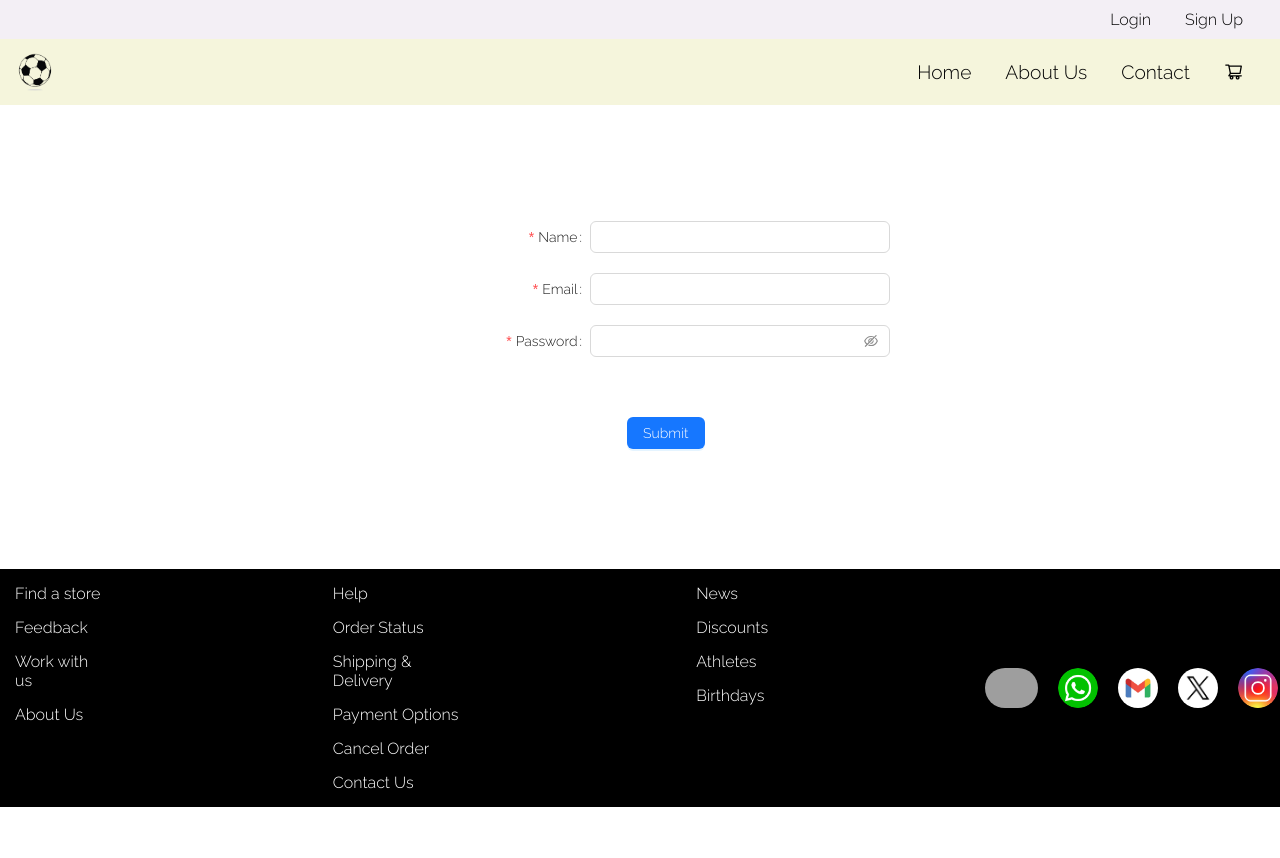
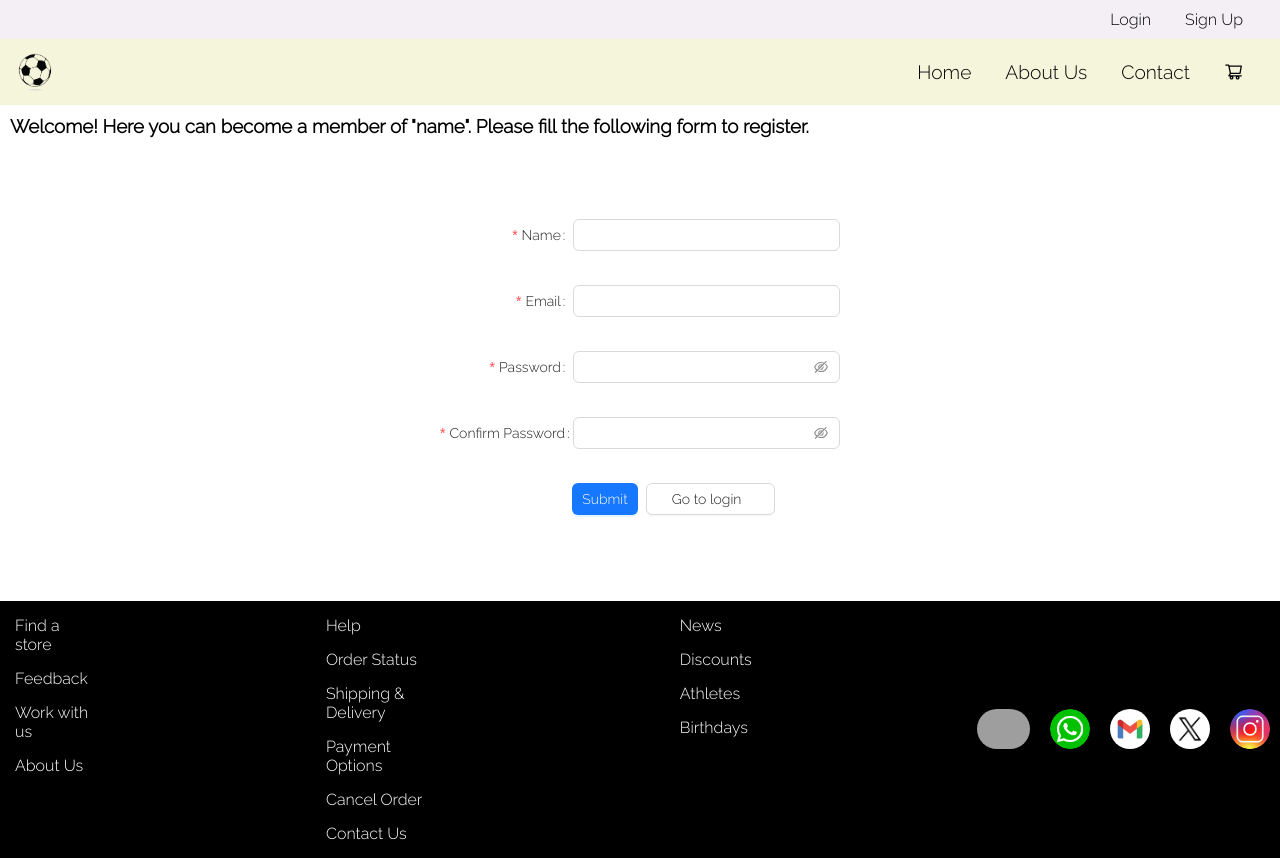
Before and after one commit to nblancoz/Full_project, a React (Vite) app: page /signup in a window 1280 px wide. Before the commit the page ends 807 px from the top, so only its background shows below. Built offline with nearby package versions, Linux system fonts and the light colour scheme; grey boxes are pictures that could not be loaded.

Commit message:
sign up form updated

```diff
--- a/src/components/Home/Home.jsx
+++ b/src/components/Home/Home.jsx
@@ -11,25 +11,26 @@ const Products = () => {
   }, []);
 
   return (
-    <div className="container">
-      <section className="sort">
+    <div className="containerHome">
+      <h1 className="h1Home">Products</h1>
+      {/* <section className="sort">
         <Link>
           <span>Order Low-High</span>
         </Link>
         <Link>
           <span>Order High-Low</span>
         </Link>
-      </section>
+      </section> */}
       <div className="products">
         {products.map((product) => {
           return (
             <section className="cardContainer">
               <div className="card" key={product.id}>
-                <img src={product.img} alt="" />
+                <img className="homeImg" src={product.img} alt="" />
                 <h2>{product.name}</h2>
                 <h3>{product.description}</h3>
                 <h3>{product.price}€</h3>
-                <button onClick={() => addCart(product)}>Add to cart</button>
+                <button className="homeButton" onClick={() => addCart(product)}>Add to cart</button>
               </div>
             </section>
           );
--- a/src/components/Home/Home.scss
+++ b/src/components/Home/Home.scss
@@ -4,7 +4,7 @@
   margin-top: 10px;
   justify-content: center;
 }
-.container {
+.containerHome {
   height: auto;
 }
 
@@ -43,13 +43,17 @@
   }
 }
 
-img {
+.homeImg {
   max-width: 100%;
   max-height: 100%;
 }
 
-button {
+.homeButton {
   padding: 5px;
   margin-top: 40px;
   font-size: 1.1rem;
 }
+.h1Home {
+  text-align: center;
+  margin: 10px;
+}
--- a/src/components/Login/Login.jsx
+++ b/src/components/Login/Login.jsx
@@ -1,7 +1,7 @@
 import React, { useContext, useState } from "react";
 import "./Login.scss";
-import { Form, Input, Button } from "antd";
-
+import { Button, Checkbox, Form, Input } from "antd";
+import { LockOutlined, UserOutlined } from "@ant-design/icons";
 import { UserContext } from "../../context/UserContext/UserState";
 import { Link, useNavigate } from "react-router-dom";
 
@@ -25,43 +25,62 @@ const Login = () => {
   return (
     <>
       <h3 className="h3Login">
-        Hi, welcome to our platform. Please fill the following form to login. If
-        you don't have an account click here to
-        <Link id="link" to="/signup">register</Link>
+        Hi, welcome to our platform. Please fill the following form to login.
       </h3>
       <div className="login">
         <Form
-          name="basic"
-          labelCol={{ span: 8 }}
-          wrapperCol={{ span: 16 }}
-          initialValues={{ remember: true }}
+          name="normal_login"
+          className="login-form form"
+          initialValues={{
+            remember: true,
+          }}
           onFinish={onFinish}
           onFinishFailed={onFinishFailed}
-          autoComplete="off"
-          className="form"
         >
           <Form.Item
-            label="Email"
-            name="email"
-            rules={[{ required: true, message: "Please enter your email" }]}
+            name="username"
+            rules={[
+              {
+                required: true,
+                message: "Please input your Username!",
+              },
+            ]}
             className="input"
           >
-            <Input className="input" />
+            <Input
+              prefix={<UserOutlined className="site-form-item-icon" />}
+              placeholder="Username"
+              className="input"
+            />
+          </Form.Item>
+          <Form.Item
+            name="password"
+            rules={[
+              {
+                required: true,
+                message: "Please input your Password!",
+              },
+            ]}
+            className="input"
+            hasFeedback
+          >
+            <Input
+              prefix={<LockOutlined className="site-form-item-icon" />}
+              type="password"
+              placeholder="Password"
+              className="input"
+            />
           </Form.Item>
 
-          <Form.Item
-            label="Password"
-            name="password"
-            rules={[{ required: true, message: "Please enter your password" }]}
-            className="input"
-          >
-            <Input.Password className="input" />
-          </Form.Item>
-
-          <Form.Item wrapperCol={{ offset: 8, span: 16 }}>
-            <Button type="primary" htmlType="submit" className="button">
-              Submit
+          <Form.Item className="button">
+            <Button
+              type="primary"
+              htmlType="submit"
+              className="login-form-button"
+            >
+              Log in
             </Button>
+            <Link to="/signup">register here</Link>
           </Form.Item>
         </Form>
         <p className="msg">{msg}</p>
--- a/src/components/SignUp/SignUp.jsx
+++ b/src/components/SignUp/SignUp.jsx
@@ -1,13 +1,13 @@
 import React, { useContext, useState } from "react";
 import "./SignUp.scss";
-import Form from "antd/es/form/Form";
-import Input from "antd/es/input/Input";
-import { Button } from "antd";
 import { UserContext } from "../../context/UserContext/UserState";
+import { Button, Form, Input } from "antd";
+import { Link, useNavigate } from "react-router-dom";
 
 const SignUp = () => {
   const { signUp } = useContext(UserContext);
   const [msg, setMsg] = useState("");
+  const navigate = useNavigate();
 
   const submit = async (values) => {
     try {
@@ -20,6 +20,11 @@ const SignUp = () => {
   };
 
   return (
+    <>
+      <h3 className="welcome">
+        Welcome! Here you can become a member of "name". Please fill the
+        following form to register.
+      </h3>
       <div className="singUp">
         <Form
           name="basic"
@@ -34,7 +39,7 @@ const SignUp = () => {
             label="Name"
             name="name"
             rules={[{ required: true, message: "Please enter your name" }]}
-          className="input"
+            className="item"
           >
             <Input className="input" />
           </Form.Item>
@@ -42,7 +47,7 @@ const SignUp = () => {
             label="Email"
             name="email"
             rules={[{ required: true, message: "Please enter your email" }]}
-          className="input"
+            className="item"
           >
             <Input className="input" />
           </Form.Item>
@@ -51,19 +56,50 @@ const SignUp = () => {
             label="Password"
             name="password"
             rules={[{ required: true, message: "Please enter your password" }]}
-          className="input"
+            className="item"
+            hasFeedback
+          >
+            <Input.Password className="input" />
+          </Form.Item>
+          <Form.Item
+            name="confirmPassword"
+            label="Confirm Password"
+            dependencies={["password"]}
+            hasFeedback
+            className="item"
+            rules={[
+              {
+                required: true,
+                message: "Please confirm your password",
+              },
+              ({ getFieldValue }) => ({
+                validator(_, value) {
+                  if (!value || getFieldValue("password") === value) {
+                    return Promise.resolve();
+                  }
+                  return Promise.reject(new Error("The passwords don't match"));
+                },
+              }),
+            ]}
           >
             <Input.Password className="input" />
           </Form.Item>
 
-        <Form.Item wrapperCol={{ offset: 8, span: 16 }}>
-          <Button type="primary" htmlType="submit">
+          <Form.Item wrapperCol={{ offset: 8, span: 16 }} className="buttons">
+            <Button type="primary" htmlType="submit" className="custom-button">
               Submit
+            </Button>
+            <Button to="/login">
+              <Link type="link" className="custom-button">
+                Go to login
+                {navigate("/")}
+              </Link>
             </Button>
           </Form.Item>
         </Form>
         <p>{msg}</p>
       </div>
+    </>
   );
 };
 
--- a/src/components/SignUp/SignUp.scss
+++ b/src/components/SignUp/SignUp.scss
@@ -4,10 +4,39 @@
   justify-content: center;
   align-items: center;
   margin-top: 50px;
-  height: 48vh;
+  // height: 48vh;
 }
 
 .input {
-  width: 300px;
+  width: 500px;
   margin-bottom: 10px;
 }
+
+.welcome {
+  margin: 10px;
+}
+
+.buttons {
+  display: flex;
+  justify-content: space-between;
+  align-items: center;
+}
+
+.custom-button {
+  border: none;
+  margin-right: 8px; // Espaciado entre los botones
+  padding: 10px;
+  width: 100%; // Asegura que ambos botones tengan el mismo ancho
+}
+
+
+.item {
+  display: flex;
+  width: 400px;
+}
+
+.ant-form-item-control-input-content {
+  display: flex;
+  justify-content: center;
+  text-align: center;
+}
```
Lines whose indentation alone changed are shown as unchanged.
